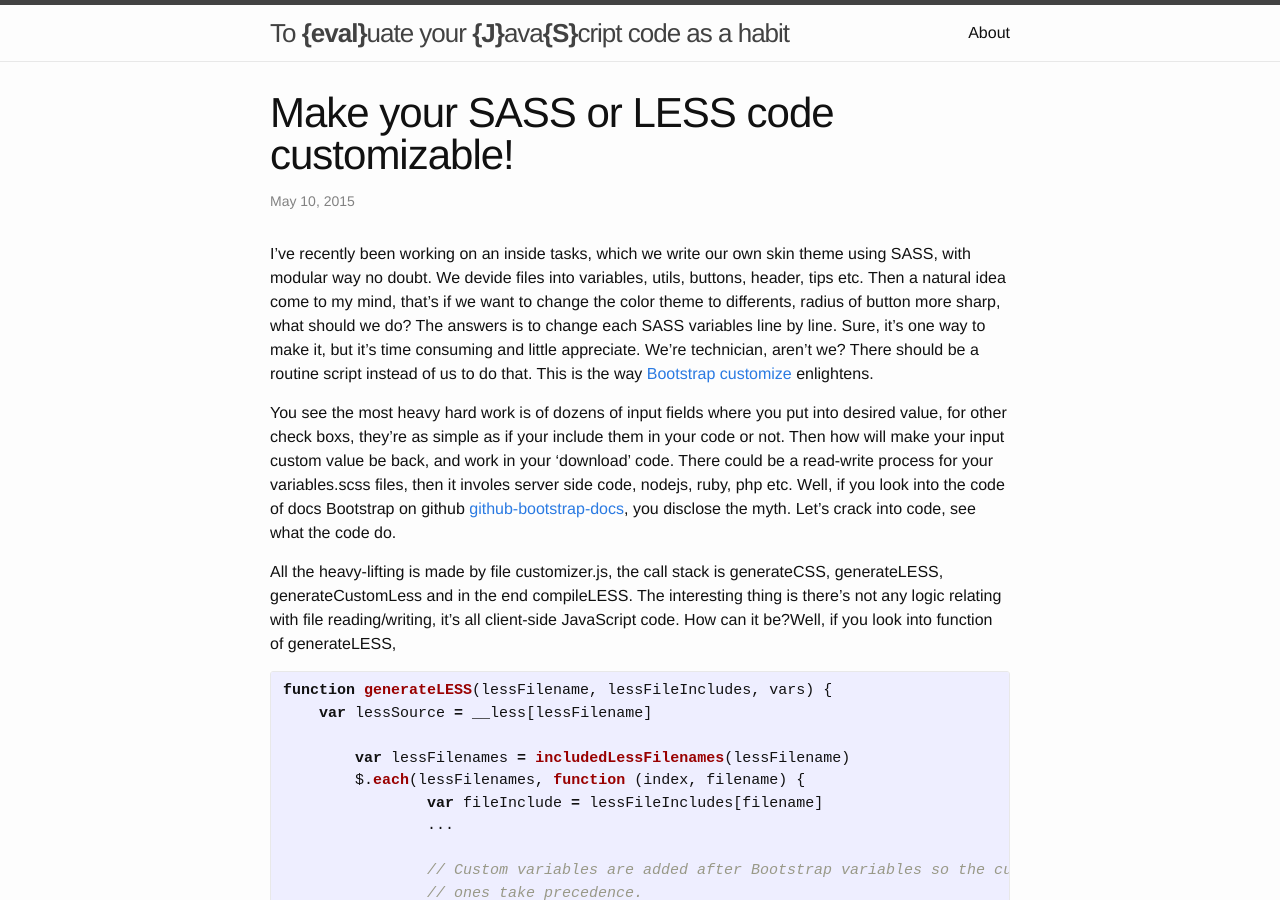
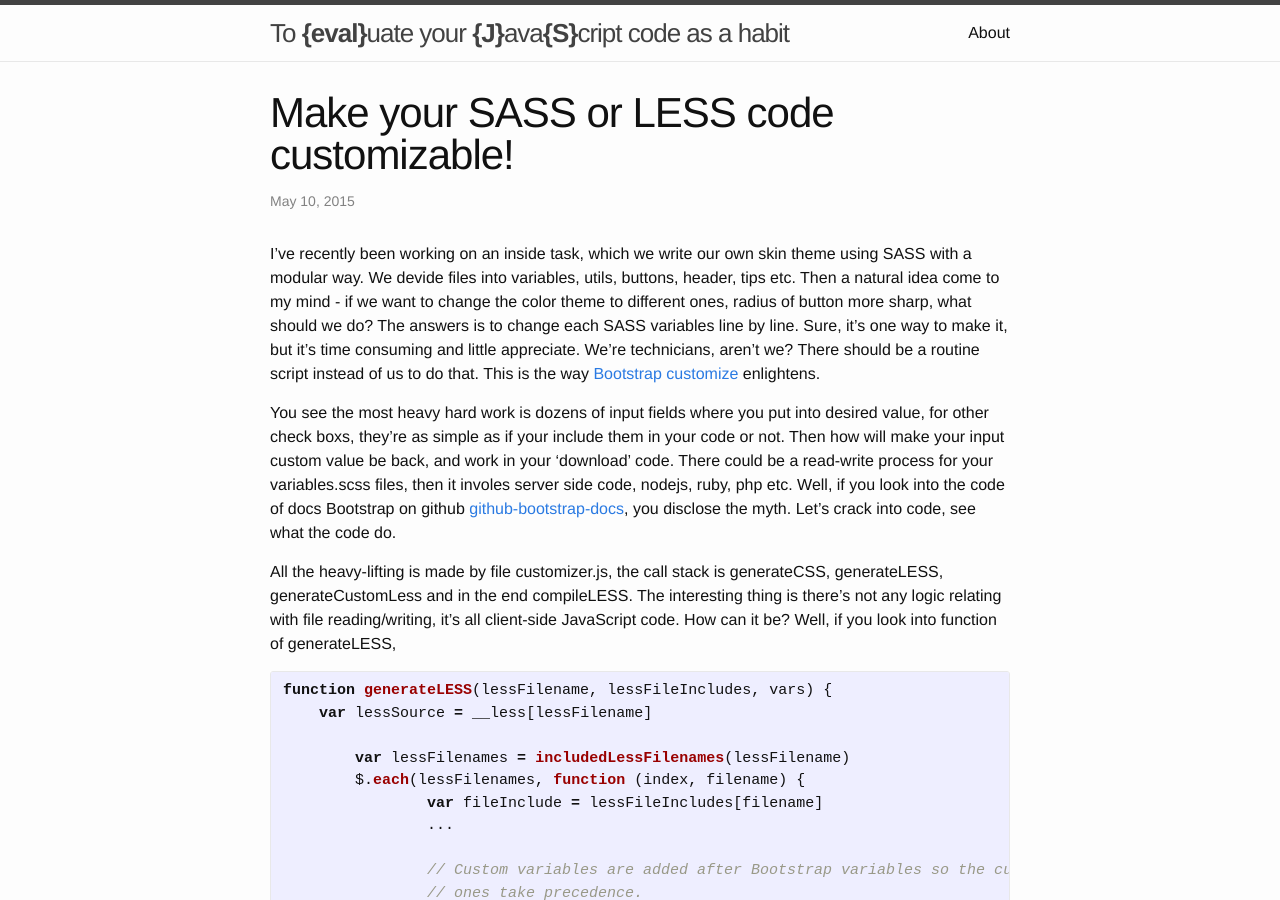
Before and after one commit to deanyan/deanyan.github.io, a Jekyll site: the page built from _posts/2015-05-10-make-your-less-sass-customizable.markdown, in a window 1280 px wide and 900 px high. Built offline with Jekyll 4.4.1, drawn with Linux system fonts in a browser that asks for light colours; some of the changed lines change nothing that is shown; some of the changed text lies outside the part shown.

Commit message:
Revise few syntax error, add more lines of post

```diff
--- a/_posts/2015-05-10-make-your-less-sass-customizable.markdown
+++ b/_posts/2015-05-10-make-your-less-sass-customizable.markdown
@@ -6,13 +6,13 @@
 date:   2015-05-10 10:29:44
 categories: eday
 ---
-I've recently been working on an inside tasks, which we write our own skin theme using SASS, with modular way no doubt. We devide files into variables, utils, buttons, header, tips etc. Then a natural idea come to my mind, that's if we want to change the color theme to differents, radius of button more sharp, what should we do? The answers is to change each SASS variables line by line. Sure, it's one way to make it, but it's time consuming and little appreciate. We're technician, aren't we?
+I've recently been working on an inside task, which we write our own skin theme using SASS with a modular way. We devide files into variables, utils, buttons, header, tips etc. Then a natural idea come to my mind - if we want to change the color theme to different ones, radius of button more sharp, what should we do? The answers is to change each SASS variables line by line. Sure, it's one way to make it, but it's time consuming and little appreciate. We're technicians, aren't we?
 There should be a routine script instead of us to do that. This is the way [Bootstrap customize][bootstrap-customize] enlightens.
 
-You see the most heavy hard work is of dozens of input fields where you put into desired value, for other check boxs, they're as simple as if your include them in your code or not. Then how will make your input custom value be back, and work in your 'download' code. There could be a read-write process for your variables.scss files, then it involes server side code, nodejs, ruby, php etc. Well, if you look into the code of docs Bootstrap on github [github-bootstrap-docs], you disclose
+You see the most heavy hard work is dozens of input fields where you put into desired value, for other check boxs, they're as simple as if your include them in your code or not. Then how will make your input custom value be back, and work in your 'download' code. There could be a read-write process for your variables.scss files, then it involes server side code, nodejs, ruby, php etc. Well, if you look into the code of docs Bootstrap on github [github-bootstrap-docs], you disclose
 the myth. Let's crack into code, see what the code do.
 
-All the heavy-lifting is made by file customizer.js, the call stack is generateCSS, generateLESS, generateCustomLess and in the end compileLESS. The interesting thing is there's not any logic relating with file reading/writing, it's all client-side JavaScript code. How can it be?Well, if you look into function of generateLESS,
+All the heavy-lifting is made by file customizer.js, the call stack is generateCSS, generateLESS, generateCustomLess and in the end compileLESS. The interesting thing is there's not any logic relating with file reading/writing, it's all client-side JavaScript code. How can it be? Well, if you look into function of generateLESS,
 
 {% highlight javascript %}
 function generateLESS(lessFilename, lessFileIncludes, vars) {
@@ -96,5 +96,14 @@
 
 At last, the compiled CSS code will be zipped(by a JavaScript implementation) for you save(a JavaScript implementation as well).
 
+The Bootstrap customize use client side [LESS][less.js] to compile, in our project, we use SASS so a client side [SASS][sass.js] is instead used.
+
+Besides, in customize.js file you see several client side JavaScript implementations for [Blob][blob.js], [zip][jszip.js], [filesave][filesaver.js], which used to be with the back-end area. We'll inspect more details in comming posts.
+
 [bootstrap-customize]: http://getbootstrap.com/customize
 [github-bootstrap-docs]: https://github.com/twbs/bootstrap/tree/master/docs
+[less.js]: http://lesscss.org
+[sass.js]: https://github.com/medialize/sass.js
+[blob.js]: https://github.com/dsamarin
+[jszip.js]: http://stuartk.com/jszip
+[filesaver.js]: https://github.com/eligrey/FileSaver.js
```
